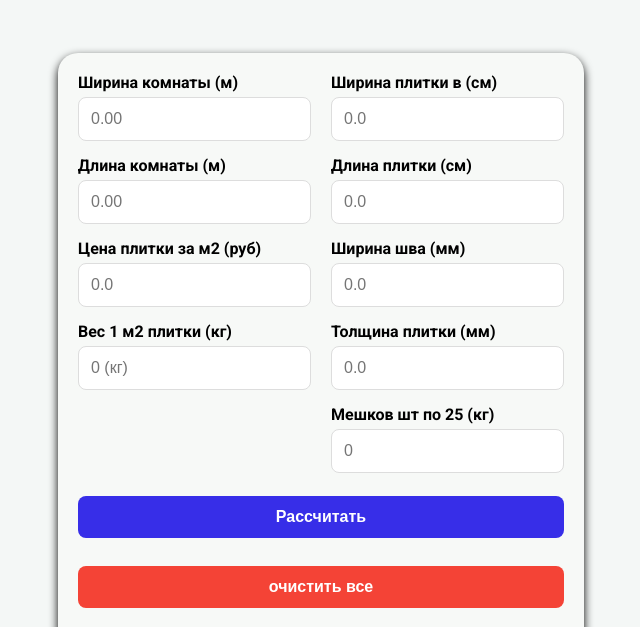
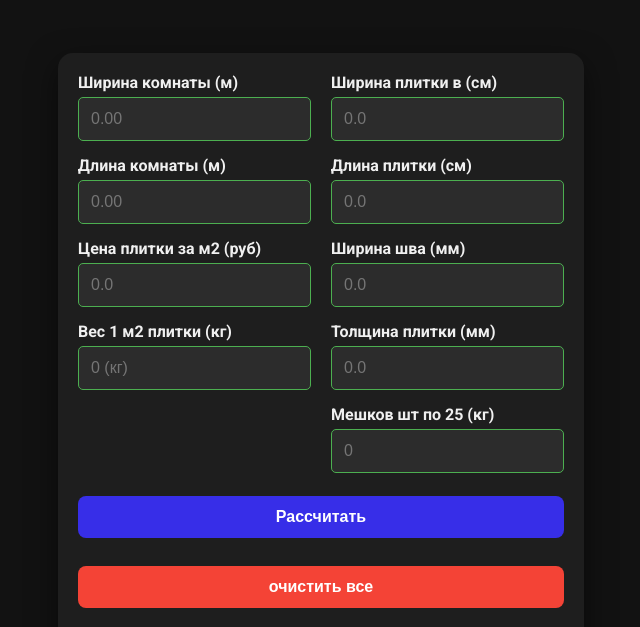
Before and after one commit to maxus9017-design/tile-calc, a plain HTML site: page index.html in a window 1280 px wide. Shown: the top 627 px of the page, without its empty margins (319-959 px from the left). Drawn offline with Linux system fonts and the light colour scheme.

Commit message:
Update style.css

```diff
--- a/style.css
+++ b/style.css
@@ -1,6 +1,7 @@
 body {
   font-family: "Roboto", sans-serif;
-  background-color: #f4f7f6;
+  background-color: #121212;
+  color: #f0f0f0;
   display: flex;
   justify-content: center;
   align-items: center;
@@ -8,16 +9,18 @@
   margin: 0;
   min-height: 100vh;
 }
-input {
+input,select {
+  background-color: #2c2c2c;
+  color:#ffffff;
   width: 100%;
   padding: 12px;
   margin-bottom: 15px;
   border: 1px solid #ddd;
-  border-radius: 8px;
+  border-radius: 5px;
   box-sizing: border-box;
   font-size: 16px;
 }
-input:focus {
+input,select:focus {
   border-color: #4caf50;
   outline: none;
   transition: 0.3s;
@@ -49,12 +52,12 @@
   background-color: #d32f27;
 }
 .container {
-  max-width: 800 px;
+  max-width: 600 px;
   margin: auto;
   padding: 20px;
-  background-color: rgb(247, 249, 247);
-  border-radius: 20px;
-  box-shadow: 0 4px 10px rgb(0, 0, 0, 1);
+  background-color: #1e1e1e;
+  border-radius: 15px;
+  box-shadow: 0 10px 30px rgb(0, 0, 0, 0.5);
 }
 label {
   display: block;
@@ -67,3 +70,11 @@
   grid-template-columns: 1fr 1fr;
   gap: 20px;
 }
+.full-width-lable,.full-width-select{
+  grid-column: 1/3;
+}
+/* Подсвечиваем поля если не ввели данные*/
+.error-input{
+  border: 2px solid red;
+  background-color:rgb(211, 47, 39, 0.2);
+}
```
